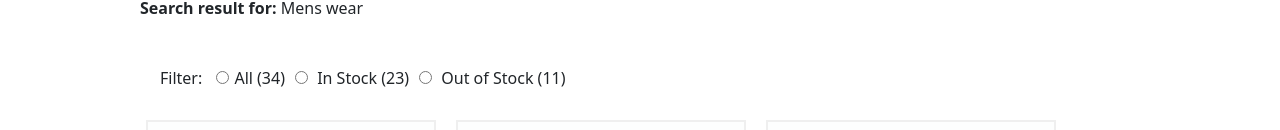
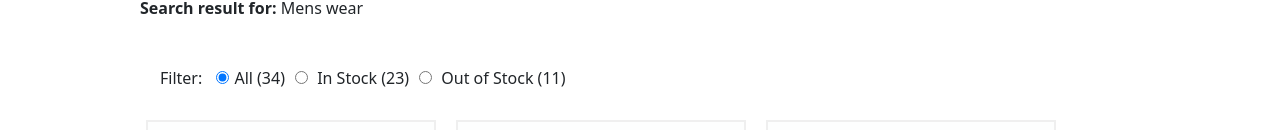
Before and after one commit to ChalakaK94/eCart, an Angular app: page / in a window 1280 px wide. Shown: the part 272-402 px from the top of the page. Built offline with nearby package versions, Linux system fonts and the light colour scheme; grey boxes are pictures that could not be loaded.

Commit message:
implement  radio buttons filter functionality in product list

```diff
--- a/src/app/app.module.ts
+++ b/src/app/app.module.ts
@@ -9,6 +9,7 @@ import { ProductListComponent } from './product-list/product-list.component';
 import { SearchComponent } from './product-list/search/search.component';
 import { ProductComponent } from './product-list/product/product.component';
 import { FilterComponent } from './product-list/filter/filter.component';
+import {FormsModule} from "@angular/forms";
 
 @NgModule({
   declarations: [
@@ -22,7 +23,8 @@ import { FilterComponent } from './product-list/filter/filter.component';
   ],
   imports: [
     BrowserModule,
-    AppRoutingModule
+    AppRoutingModule,
+    FormsModule
   ],
   providers: [],
   bootstrap: [AppComponent]
--- a/src/app/product-list/filter/filter.component.html
+++ b/src/app/product-list/filter/filter.component.html
@@ -1,12 +1,12 @@
 <div class="filter-container">
   <span>Filter: </span>
 
-  <input type="radio" name="filter" value="All" (change)="changeRadio($event)" />
+  <input type="radio" name="filter" value="all" (change)="changeRadio($event)"  [(ngModel)]="selectedRadioButton"/>
   <span>{{'All ('+all+')'}}</span>
 
-  <input type="radio" name="filter" value="true" />
+  <input type="radio" name="filter" value="true" [(ngModel)]="selectedRadioButton"  (change)="changeRadio($event)" />
   <span> {{'In Stock ('+inStock+')'}}</span>
 
-  <input type="radio" name="filter" value="false" />
+  <input type="radio" name="filter" value="false" [(ngModel)]="selectedRadioButton" (change)="changeRadio($event)"  />
   <span> {{'Out of Stock ('+outOfStock+')'}}</span>
 </div>
--- a/src/app/product-list/filter/filter.component.ts
+++ b/src/app/product-list/filter/filter.component.ts
@@ -1,4 +1,4 @@
-import {Component, Input} from '@angular/core';
+import {Component, EventEmitter, Input, Output} from '@angular/core';
 
 @Component({
   selector: 'app-filter',
@@ -13,7 +13,12 @@ export class FilterComponent {
   @Input()
   outOfStock = 0
 
-  changeRadio($event: Event) {
+  selectedRadioButton = 'all'
 
+  @Output()
+  radioButtonChange = new EventEmitter<string>();
+
+  changeRadio(event: Event) {
+    this.radioButtonChange.emit(this.selectedRadioButton)
   }
 }
--- a/src/app/product-list/product-list.component.html
+++ b/src/app/product-list/product-list.component.html
@@ -1,6 +1,9 @@
 <app-search></app-search>
 
-<app-filter [all]="totalProducts" [inStock]="totalInStockProducts" [outOfStock]="totalOutOfStockProducts" ></app-filter>
+<app-filter [all]="totalProducts" [inStock]="totalInStockProducts" [outOfStock]="totalOutOfStockProducts"
+            (radioButtonChange)="radioButtonChange($event)"></app-filter>
 <div class="ecart--products--container">
- <app-product *ngFor="let product of products" [product]="product"></app-product>
+  <div *ngFor="let product of products">
+    <app-product  [product]="product" *ngIf="selectedRadioButton === 'all' || product.is_in_inventory.toString() === selectedRadioButton "></app-product>
+  </div>
 </div>
--- a/src/app/product-list/product-list.component.ts
+++ b/src/app/product-list/product-list.component.ts
@@ -8,8 +8,14 @@ import {products, totalInStockProducts, totalOutOfStockProducts, totalProducts}
 })
 export class ProductListComponent {
 
+  selectedRadioButton = 'all'
   products = products
   readonly totalProducts = totalProducts;
   protected readonly totalInStockProducts = totalInStockProducts;
   protected readonly totalOutOfStockProducts = totalOutOfStockProducts;
+
+
+  radioButtonChange(e: string) {
+    this.selectedRadioButton = e;
+  }
 }
```
